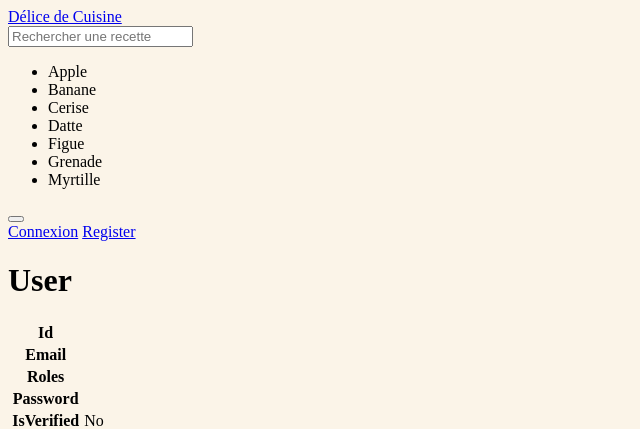
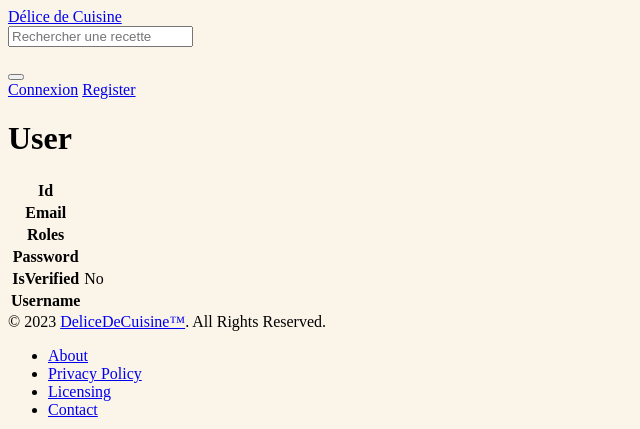
Before and after one commit to RomeoFroger49/DeliceDeCuisine, a Symfony app: template templates/user/show.html.twig in a window 1280 px wide. Shown: the top 429 px of the page, without its empty margins (0-640 px from the left). Run offline with Twig, Linux system fonts and the light colour scheme; the template is opened without the code that fills it, so the values that code supplies are empty; some libraries are stand-ins or nearby versions.

Commit message:
Front change

```diff
--- a/public/Filter.js
+++ b/public/Filter.js
@@ -1,27 +1,8 @@
-const list = [
-    "Apple",
-    "Banane",
-    "Cerise",
-    "Datte",
-    "Figue",
-    "Grenade",
-    "Myrtille"
-];
-
-document.addEventListener("DOMContentLoaded", () => {
-    const listElement = document.getElementById("list");
-    list.forEach(item => {
-        const li = document.createElement("li");
-        li.textContent = item;
-        li.classList.add("list-item");
-        listElement.appendChild(li);
-    });
-});
 
 function filterList() {
     const searchInput = document.getElementById("searchInput");
     const filter = searchInput.value.toUpperCase();
-    const listItems = document.getElementsByClassName("list-item");
+    const listItems = document.getElementsByTagName("li");
 
     for (let i = 0; i < listItems.length; i++) {
         const item = listItems[i];
--- a/src/Controller/BaseController.php
+++ b/src/Controller/BaseController.php
@@ -13,12 +13,12 @@ class BaseController extends AbstractController
     #[Route('/base', name: 'app_base')]
     public function index(Request $request, RecetteRepository $recetteRepository): Response
     {
-        $info = $recetteRepository->findAll();
 
+        $recette = $recetteRepository->findAll();
 
         return $this->render('base/index.html.twig', [
             'controller_name' => 'BaseController',
-            'info' => $info,
+            'recettes' => $recette,
         ]);
     }
 }
--- a/src/Controller/HomeController.php
+++ b/src/Controller/HomeController.php
@@ -19,7 +19,6 @@ class HomeController extends AbstractController
         return $this->render('home/index.html.twig', [
             'user' => $test,
             'recettes' => $recette,
-
         ]);
     }
 }
--- a/src/Entity/Recette.php
+++ b/src/Entity/Recette.php
@@ -53,6 +53,11 @@ class Recette
     {
         $timeZone = new \DateTimeZone('Europe/Paris');
         $this->createdAt = new \DateTime('now', $timeZone);
+    }
+
+    public function __toString(): string
+    {
+        return $this->Name;
     }
 
     public function getId(): ?int
--- a/templates/base/index.html.twig
+++ b/templates/base/index.html.twig
@@ -1,4 +1,4 @@
-{% extends 'base.html.twig' %}
+{% extends 'home/index.html.twig' %}
 
 
 
@@ -12,16 +12,16 @@
         <div class="relative bg-white  border-2 border-white rounded">
             <form action="" method="GET">
                 <label class=" p-1 font-light">
-                    <input type="text" id="searchInput" oninput="filterList()" onfocus="toggleListVisibility(true)" onblur="toggleListVisibility(false)" placeholder="Rechercher une recette">
+                    <input type="text" id="searchInput" oninput="filterList()" onfocus="toggleListVisibility(true)"  placeholder="Rechercher une recette">
                     <ul class="absolute hidden bg-white w-full" id="list">
-                        {% for recipe in info %}
+                        {% for recipe in recettes %}
                             <li class="border-b-2 border-gray-200">
                                 <a href="{{ path('app_recette_show', {'id': recipe.id}) }}">{{ recipe.name }}</a>
                             </li>
                         {% endfor %}
                     </ul>
                 </label>
-                <button class="px-1"><i class="fa fa-magnifying-glass"></i></button>
+                <button type="submit" class="px-1"><i class="fa fa-magnifying-glass"></i></button>
             </form>
         </div>
         <div class="w-1/3 flex justify-end text-gray-500 px-3">
```
